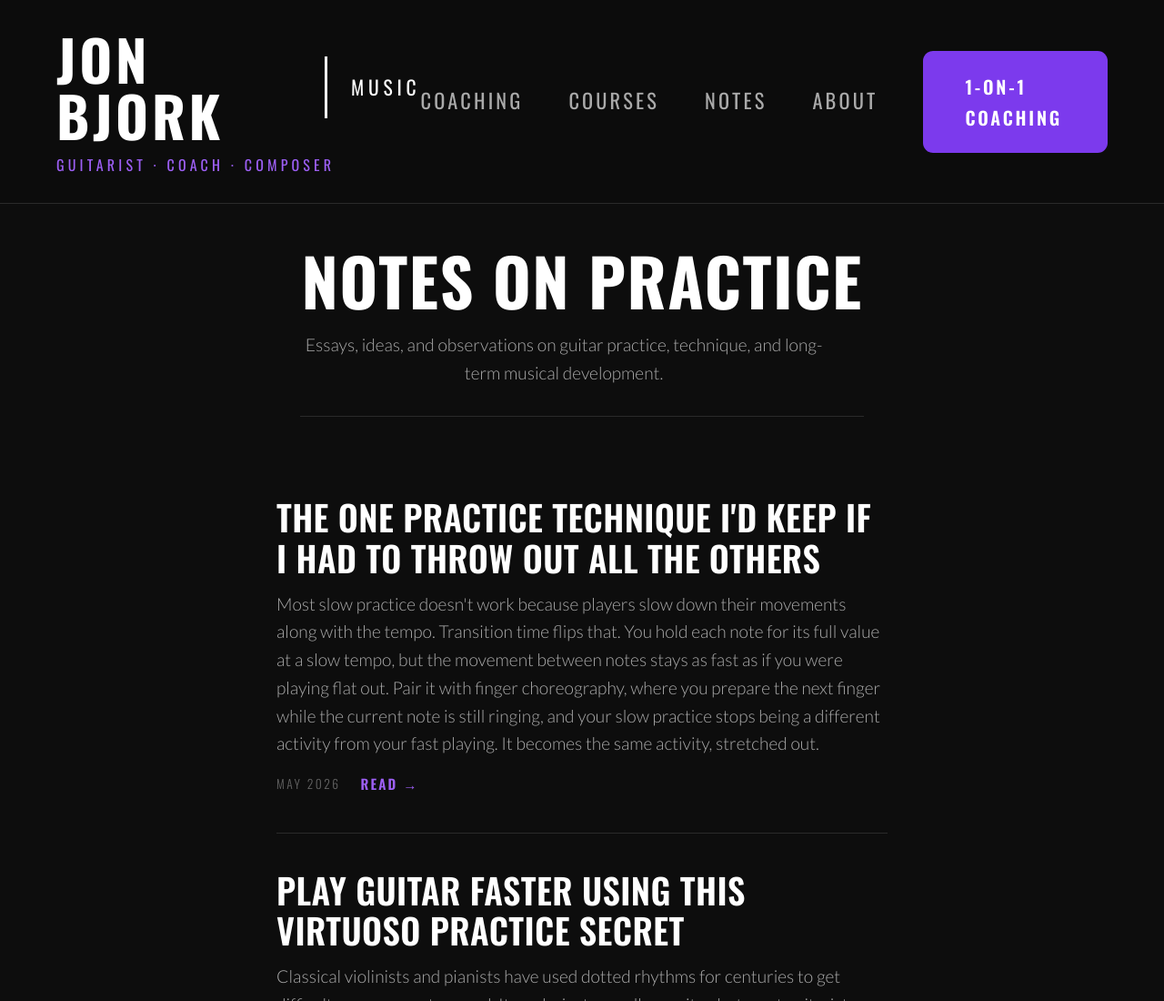
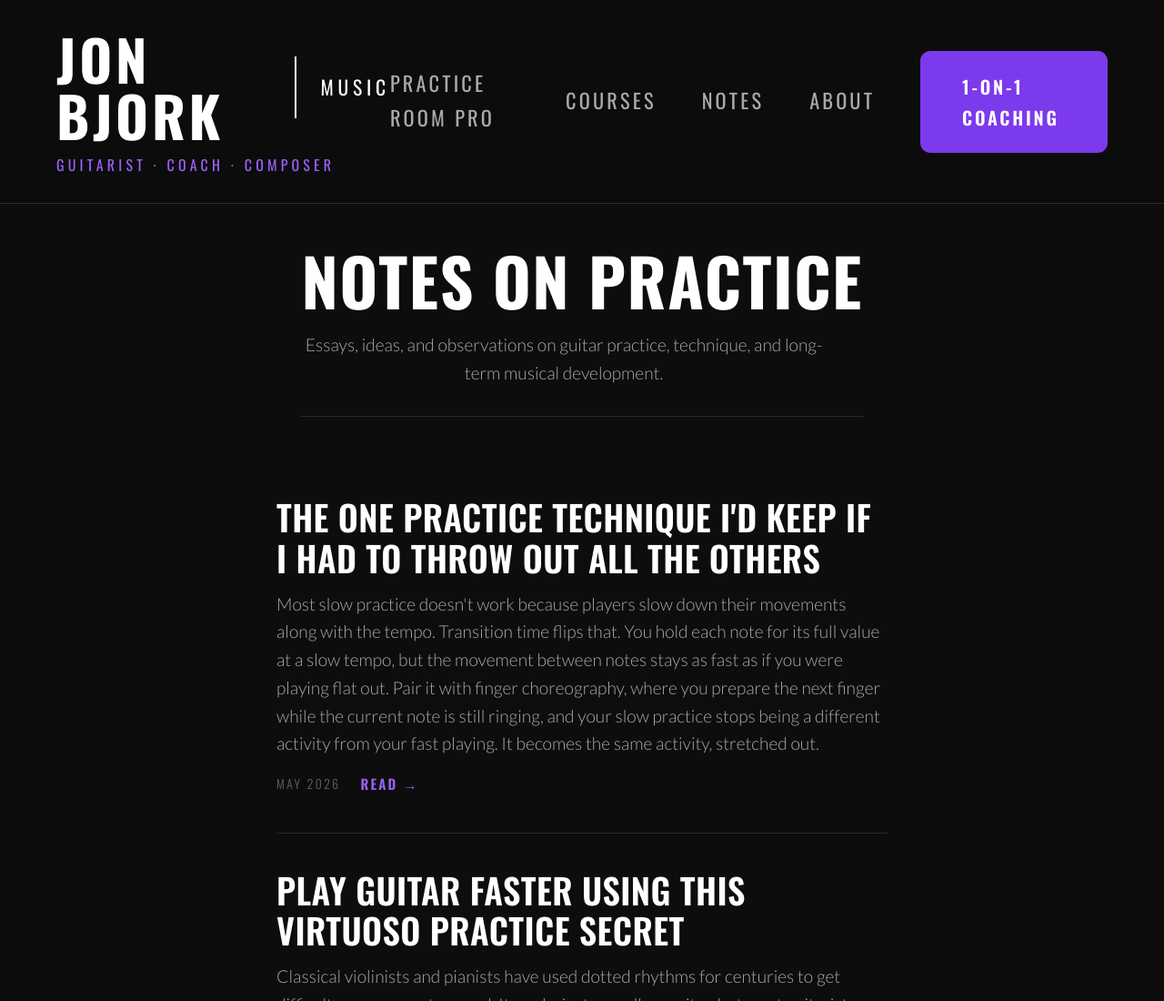
Before and after one commit to JonBjork/jonbjorkmusic, an Eleventy site: page notes/src/index.njk in a window 1280 px wide. Shown: the top 1100 px of the page at 91% size. Built offline with nearby package versions, Linux system fonts and the light colour scheme; Eleventy itself is replaced by a stand-in of ours; files that its build step writes are made by us from their sources.

Commit message:
Update base.njk

```diff
--- a/notes/src/_includes/base.njk
+++ b/notes/src/_includes/base.njk
@@ -77,7 +77,7 @@
     <span class="nav-tagline">Guitarist &middot; Coach &middot; Composer</span>
   </a>
   <div class="nav-right">
-    <a class="nav-link" href="https://www.jonbjorkmusic.com/start">Coaching</a>
+    <a class="nav-link" href="https://www.jonbjorkmusic.com/start">Practice Room Pro</a>
     <a class="nav-link" href="https://www.jonbjorkmusic.com/courses">Courses</a>
     <a class="nav-link" href="https://www.jonbjorkmusic.com/notes/">Notes</a>
     <a class="nav-link" href="https://www.jonbjorkmusic.com/#about">About</a>
@@ -89,7 +89,7 @@
 </nav>
 
 <div class="mobile-menu" id="mobileMenu" role="menu">
-  <a class="nav-link" href="https://www.jonbjorkmusic.com/start">Coaching</a>
+  <a class="nav-link" href="https://www.jonbjorkmusic.com/start">Practice Room Pro</a>
   <a class="nav-link" href="https://www.jonbjorkmusic.com/courses">Courses</a>
   <a class="nav-link" href="https://www.jonbjorkmusic.com/notes/">Notes</a>
   <a class="nav-link" href="https://www.jonbjorkmusic.com/#about">About</a>
```
